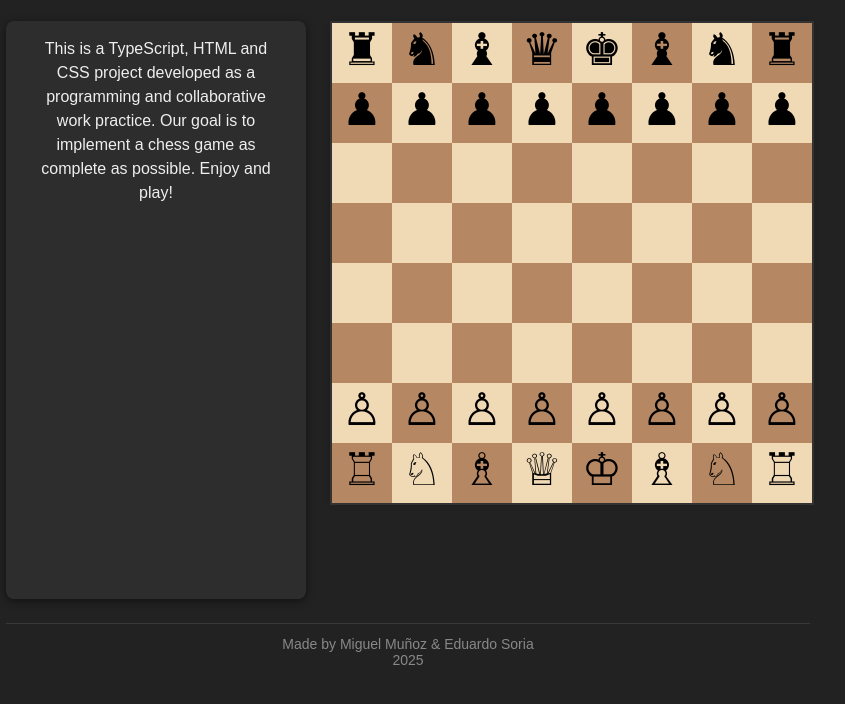
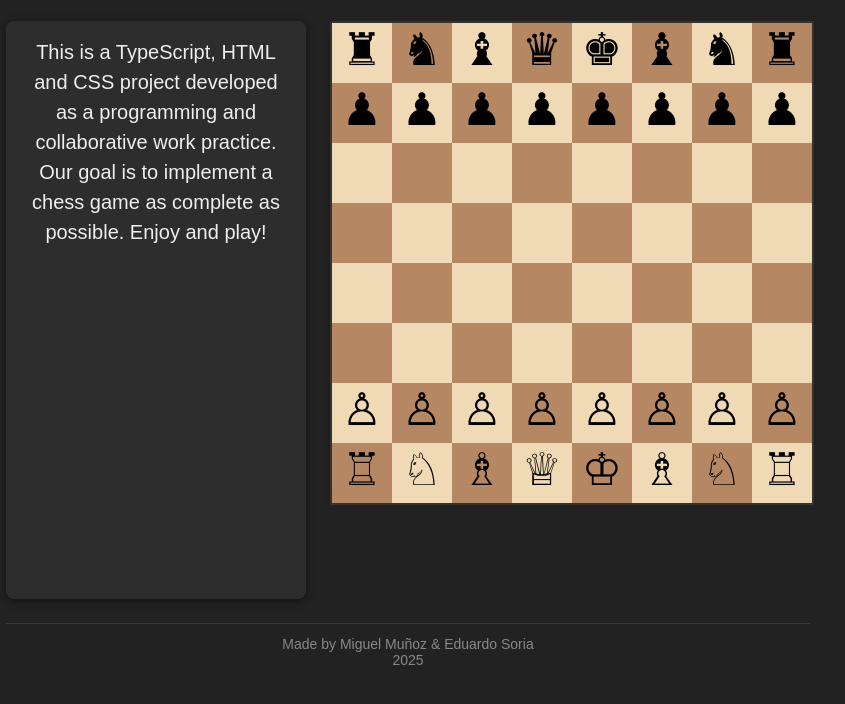
Before and after one commit to MYS158/chess_project, a website built with Vite: page index.html in a window 1280 px wide. Shown: the part 96-800 px from the top of the page, without its empty margins (158-1003 px from the left). Built offline with nearby package versions, Linux system fonts and the light colour scheme.

Commit message:
Augmented description font-size

```diff
--- a/src/styles/app-style.css
+++ b/src/styles/app-style.css
@@ -43,7 +43,7 @@ body {
     color: #eee;
     padding: 16px 24px;
     border-radius: 8px;
-    font-size: 1rem;
+    font-size: 20px;
     line-height: 1.5;
     text-align: center;
     box-shadow: 0 2px 8px rgba(0, 0, 0, 0.5);
```
